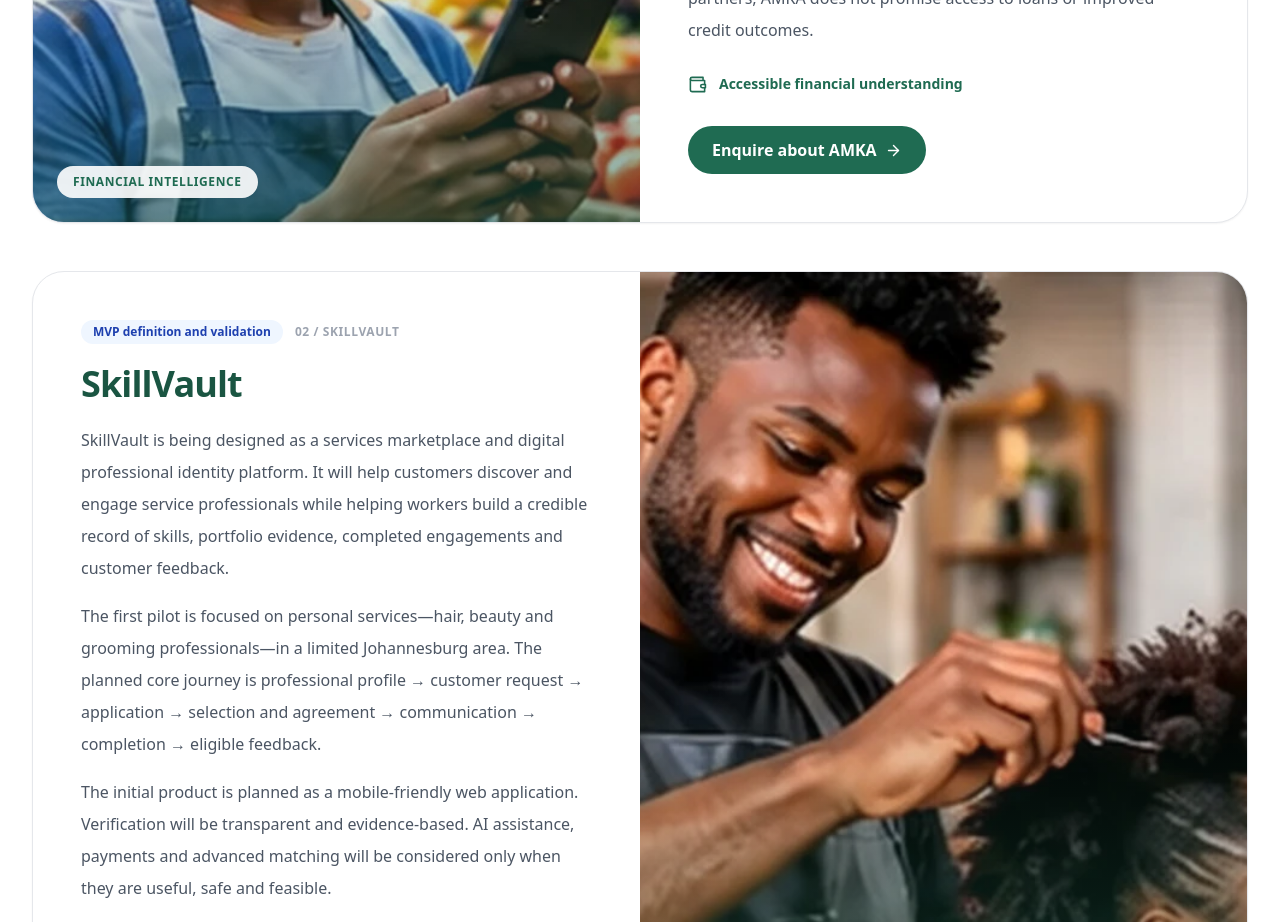
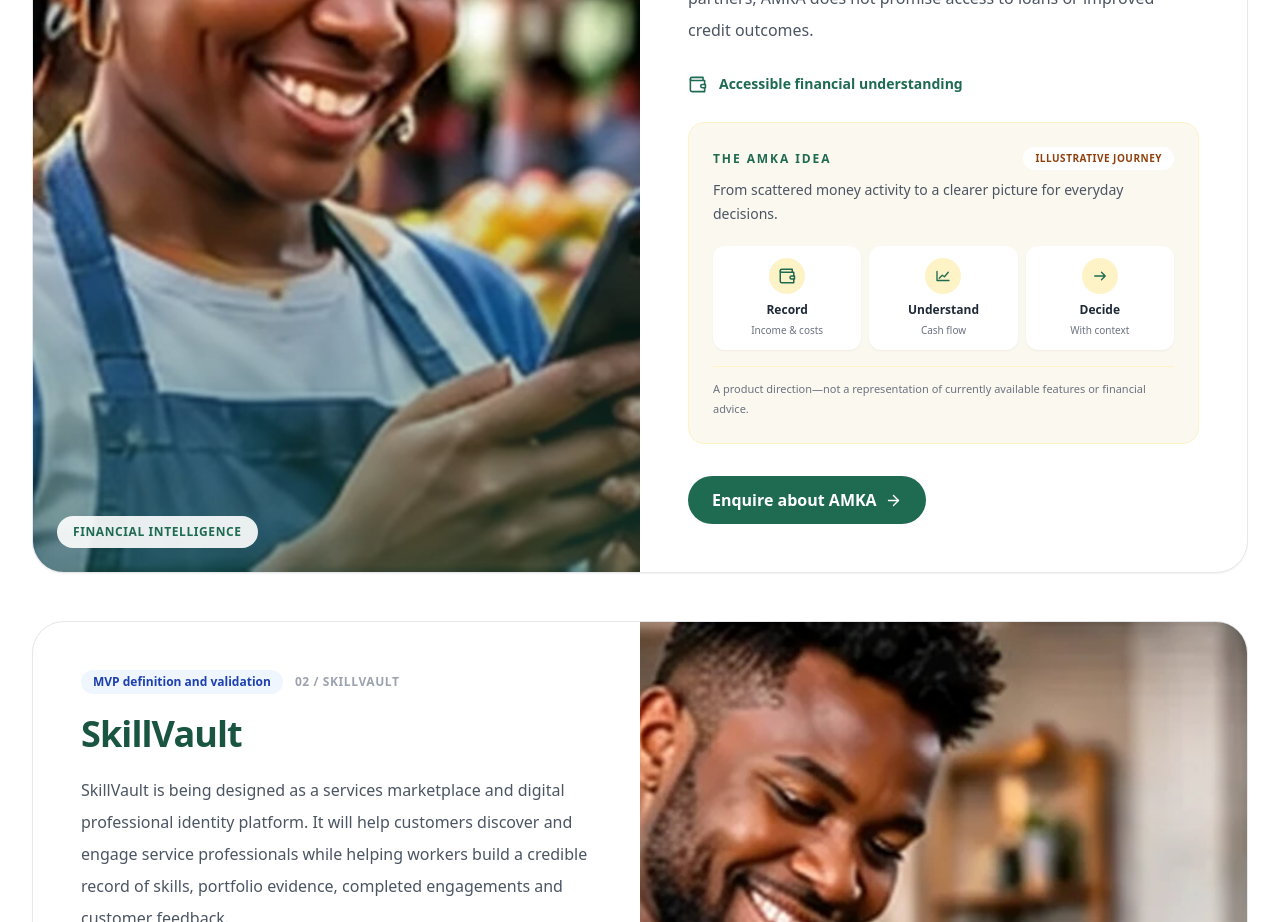
Before and after one commit to Muller007/asilitech-website, a Next.js app: page /products in a window 1280 px wide. Shown: the part 1040-1962 px from the top of the page. Built offline with nearby package versions, Linux system fonts and the light colour scheme.

Commit message:
Add AMKA financial journey visual

```diff
--- a/app/products/page.tsx
+++ b/app/products/page.tsx
@@ -33,6 +33,31 @@ export default function Products() {
             <p className="mt-5 leading-8 text-gray-600">AMKA is a WhatsApp-first financial assistant for people in the informal economy. The product direction is to make it easier to record income and expenses, understand cash flow across activities and make decisions using a clearer picture of their finances.</p>
             <p className="mt-4 leading-8 text-gray-600">The longer-term ambition is to turn consented, appropriately protected financial records into useful insights. Any financial or credit-related use must be developed with suitable safeguards and partners; AMKA does not promise access to loans or improved credit outcomes.</p>
             <div className="mt-7 flex items-center gap-3 text-sm text-asili-green"><Wallet size={19} /><span className="font-semibold">Accessible financial understanding</span></div>
+            <div className="mt-7 rounded-2xl border border-amber-100 bg-[#fbf8ef] p-5 md:p-6">
+              <div className="flex flex-wrap items-center justify-between gap-2">
+                <p className="text-xs font-bold uppercase tracking-[0.16em] text-asili-green">The AMKA idea</p>
+                <span className="rounded-full bg-white px-3 py-1 text-[10px] font-bold uppercase tracking-wider text-amber-800">Illustrative journey</span>
+              </div>
+              <p className="mt-2 text-sm leading-6 text-gray-600">From scattered money activity to a clearer picture for everyday decisions.</p>
+              <div className="mt-5 grid grid-cols-3 gap-2 text-center">
+                <div className="rounded-xl bg-white p-3 shadow-sm">
+                  <div className="mx-auto flex h-9 w-9 items-center justify-center rounded-full bg-amber-100 text-asili-green"><Wallet size={18} /></div>
+                  <p className="mt-2 text-xs font-bold text-gray-800">Record</p>
+                  <p className="mt-1 text-[10px] leading-4 text-gray-500">Income & costs</p>
+                </div>
+                <div className="rounded-xl bg-white p-3 shadow-sm">
+                  <div className="mx-auto flex h-9 w-9 items-center justify-center rounded-full bg-amber-100 text-asili-green"><svg viewBox="0 0 24 24" className="h-[18px] w-[18px]" fill="none" stroke="currentColor" strokeWidth="1.8"><path d="M4 18V6m0 12h16M7 15l4-4 3 2 5-6" strokeLinecap="round" strokeLinejoin="round" /></svg></div>
+                  <p className="mt-2 text-xs font-bold text-gray-800">Understand</p>
+                  <p className="mt-1 text-[10px] leading-4 text-gray-500">Cash flow</p>
+                </div>
+                <div className="rounded-xl bg-white p-3 shadow-sm">
+                  <div className="mx-auto flex h-9 w-9 items-center justify-center rounded-full bg-amber-100 text-asili-green"><svg viewBox="0 0 24 24" className="h-[18px] w-[18px]" fill="none" stroke="currentColor" strokeWidth="1.8"><path d="M5 12h14m-5-5 5 5-5 5" strokeLinecap="round" strokeLinejoin="round" /></svg></div>
+                  <p className="mt-2 text-xs font-bold text-gray-800">Decide</p>
+                  <p className="mt-1 text-[10px] leading-4 text-gray-500">With context</p>
+                </div>
+              </div>
+              <p className="mt-4 border-t border-amber-100 pt-3 text-[11px] leading-5 text-gray-500">A product direction—not a representation of currently available features or financial advice.</p>
+            </div>
             <a href={`mailto:${site.email}?subject=AMKA%20enquiry`} className="mt-8 inline-flex w-fit items-center gap-2 rounded-full bg-asili-green px-6 py-3 font-bold text-white transition hover:bg-asili-dark">Enquire about AMKA <ArrowRight size={17} /></a>
           </div>
         </article>
```
